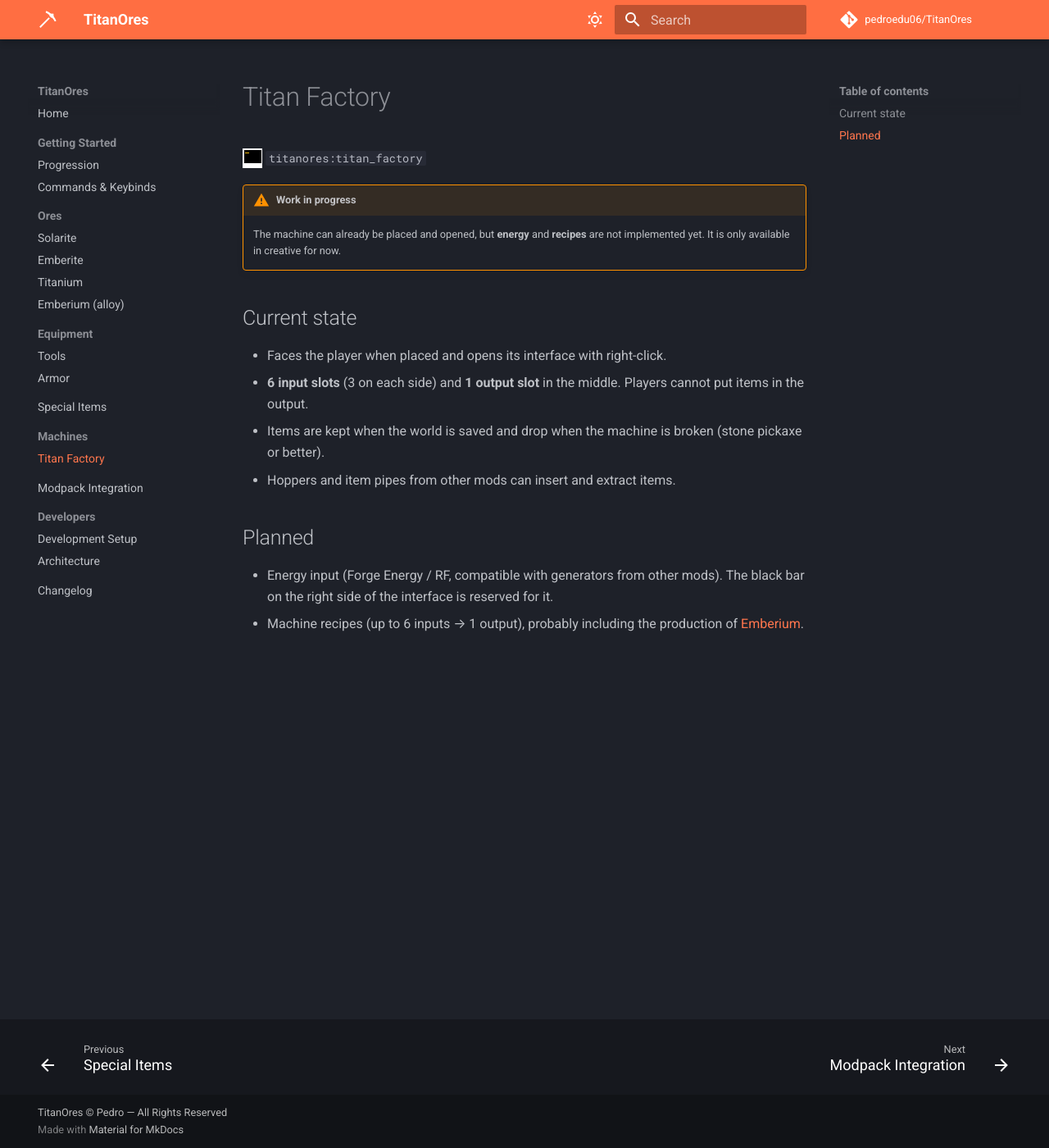
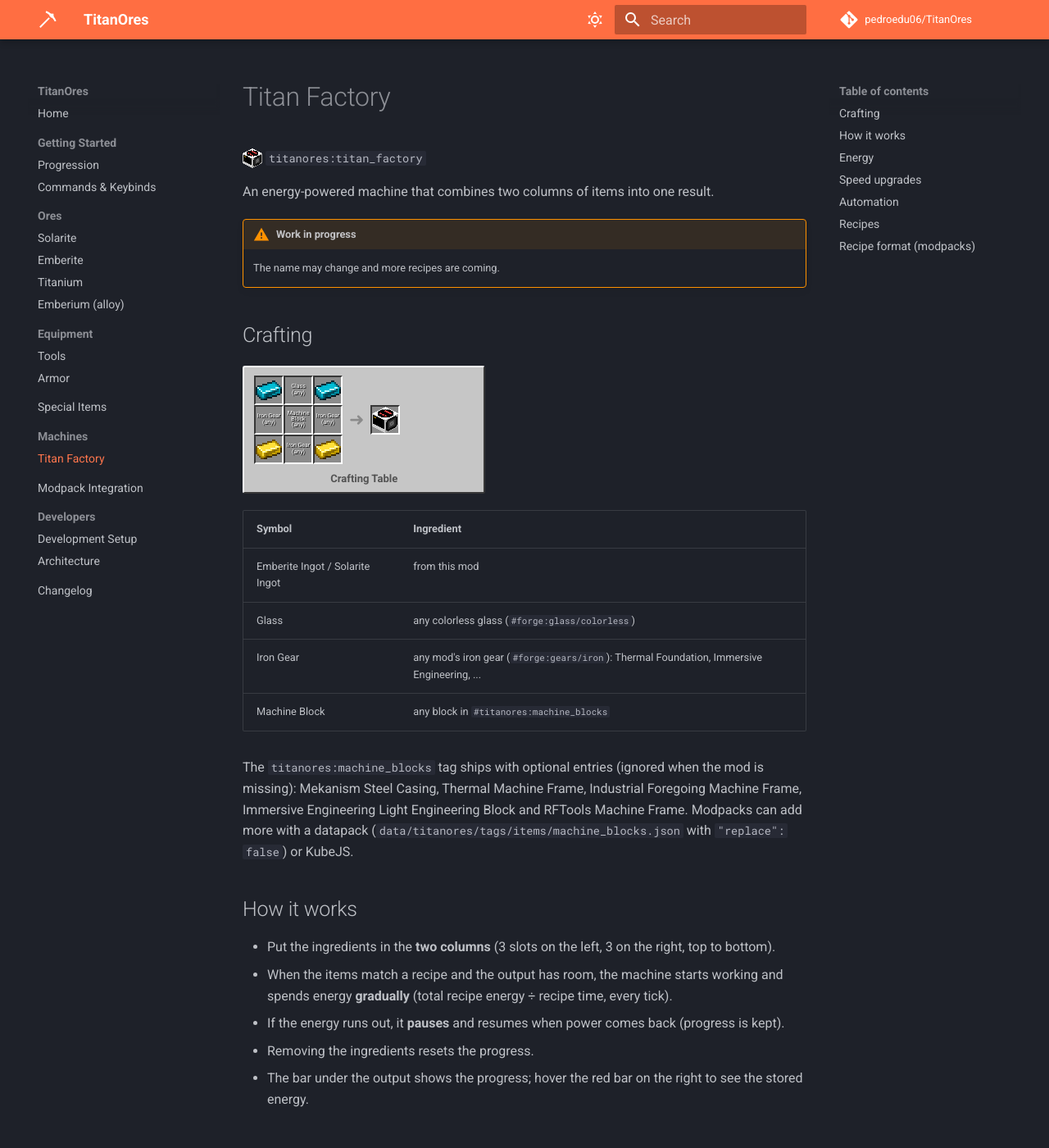
Before and after one commit to pedroedu06/TitanOres_documentacion, an MkDocs documentation site: the page built from docs/titan-factory.md, in a window 1280 px wide and 1400 px high. Shown: the whole window at 82% size. Built offline with MkDocs 1.6.1 and Material for MkDocs 9.7.7, drawn with Linux system fonts in a browser that asks for light colours; comment, search, counter and statistics services are not loaded; some of the changed text lies outside the part shown.

Commit message:
3d blocks gui

````diff
--- a/docs/assets/extra.css
+++ b/docs/assets/extra.css
@@ -37,6 +37,11 @@
   display: grid;
   grid-template-columns: repeat(3, 36px);
   grid-auto-rows: 36px;
+}
+
+.mc-gap {
+  width: 36px;
+  height: 36px;
 }
 
 .mc-line {
--- /dev/null
+++ b/docs/snippets/recipes/emberium_ingot_from_titan_factory.html
@@ -0,0 +1 @@
+<div class="mc-recipe"><div class="mc-grid"><span class="mc-slot" title="Emberite Ingot"><img src="../assets/icons/emberite_ingot.png" alt="Emberite Ingot"></span><span class="mc-gap"></span><span class="mc-slot" title="Titanium Ingot"><img src="../assets/icons/titanium_ingot.png" alt="Titanium Ingot"></span><span class="mc-slot" title="Emberite Ingot"><img src="../assets/icons/emberite_ingot.png" alt="Emberite Ingot"></span><span class="mc-gap"></span><span class="mc-slot" title="Titanium Ingot"><img src="../assets/icons/titanium_ingot.png" alt="Titanium Ingot"></span><span class="mc-slot" title="Emberite Ingot"><img src="../assets/icons/emberite_ingot.png" alt="Emberite Ingot"></span><span class="mc-gap"></span><span class="mc-slot" title="Titanium Ingot"><img src="../assets/icons/titanium_ingot.png" alt="Titanium Ingot"></span></div><span class="mc-arrow">&#10140;</span><span class="mc-slot" title="Emberium Ingot"><img src="../assets/icons/emberium_ingot.png" alt="Emberium Ingot"><span class="mc-count">3</span></span><div class="mc-station">Titan Factory · 40,000,000 FE · 60s · columns can be swapped</div></div>
--- /dev/null
+++ b/docs/snippets/recipes/speed_upgrade_from_titan_factory.html
@@ -0,0 +1 @@
+<div class="mc-recipe"><div class="mc-grid"><span class="mc-slot" title="Clock"><span class="mc-label">Clock</span></span><span class="mc-gap"></span><span class="mc-slot" title="Clock"><span class="mc-label">Clock</span></span><span class="mc-slot" title="Potion of Swiftness"><span class="mc-label">Potion of Swiftness</span></span><span class="mc-gap"></span><span class="mc-slot" title="Potion of Swiftness"><span class="mc-label">Potion of Swiftness</span></span><span class="mc-slot" title="Solarite Ingot"><img src="../assets/icons/solarite_ingot.png" alt="Solarite Ingot"></span><span class="mc-gap"></span><span class="mc-slot" title="Solarite Ingot"><img src="../assets/icons/solarite_ingot.png" alt="Solarite Ingot"></span></div><span class="mc-arrow">&#10140;</span><span class="mc-slot" title="Speed Upgrade"><img src="../assets/icons/speed_upgrade.png" alt="Speed Upgrade"></span><div class="mc-station">Titan Factory · 800,000 FE · 10s · columns can be swapped</div></div>
--- /dev/null
+++ b/docs/snippets/recipes/titan_factory.html
@@ -0,0 +1 @@
+<div class="mc-recipe"><div class="mc-grid"><span class="mc-slot" title="Emberite Ingot"><img src="../assets/icons/emberite_ingot.png" alt="Emberite Ingot"></span><span class="mc-slot" title="#forge:glass/colorless"><span class="mc-label">Glass (any)</span></span><span class="mc-slot" title="Emberite Ingot"><img src="../assets/icons/emberite_ingot.png" alt="Emberite Ingot"></span><span class="mc-slot" title="#forge:gears/iron"><span class="mc-label">Iron Gear (any)</span></span><span class="mc-slot" title="#titanores:machine_blocks"><span class="mc-label">Machine Block (any)</span></span><span class="mc-slot" title="#forge:gears/iron"><span class="mc-label">Iron Gear (any)</span></span><span class="mc-slot" title="Solarite Ingot"><img src="../assets/icons/solarite_ingot.png" alt="Solarite Ingot"></span><span class="mc-slot" title="#forge:gears/iron"><span class="mc-label">Iron Gear (any)</span></span><span class="mc-slot" title="Solarite Ingot"><img src="../assets/icons/solarite_ingot.png" alt="Solarite Ingot"></span></div><span class="mc-arrow">&#10140;</span><span class="mc-slot" title="Titan Factory"><img src="../assets/icons/titan_factory.png" alt="Titan Factory"></span><div class="mc-station">Crafting Table</div></div>
--- a/docs/titan-factory.md
+++ b/docs/titan-factory.md
@@ -2,19 +2,108 @@
 
 ![](assets/icons/titan_factory.png){ .mc-inline } `titanores:titan_factory`
 
+An energy-powered machine that combines two columns of items into one result.
+
 !!! warning "Work in progress"
-    The machine can already be placed and opened, but **energy** and **recipes** are not implemented yet.
-    It is only available in creative for now.
+    The name may change and more recipes are coming.
 
-## Current state
+## Crafting
 
-- Faces the player when placed and opens its interface with right-click.
-- **6 input slots** (3 on each side) and **1 output slot** in the middle. Players cannot put items in the output.
-- Items are kept when the world is saved and drop when the machine is broken (stone pickaxe or better).
-- Hoppers and item pipes from other mods can insert and extract items.
+<div class="recipes">
+--8<-- "recipes/titan_factory.html"
+</div>
 
-## Planned
+| Symbol | Ingredient |
+|---|---|
+| Emberite Ingot / Solarite Ingot | from this mod |
+| Glass | any colorless glass (`#forge:glass/colorless`) |
+| Iron Gear | any mod's iron gear (`#forge:gears/iron`): Thermal Foundation, Immersive Engineering, ... |
+| Machine Block | any block in `#titanores:machine_blocks` |
 
-- Energy input (Forge Energy / RF, compatible with generators from other mods). The black bar on the right side of
-  the interface is reserved for it.
-- Machine recipes (up to 6 inputs → 1 output), probably including the production of [Emberium](emberium.md).
+The `titanores:machine_blocks` tag ships with optional entries (ignored when the mod is missing): Mekanism Steel
+Casing, Thermal Machine Frame, Industrial Foregoing Machine Frame, Immersive Engineering Light Engineering Block and
+RFTools Machine Frame. Modpacks can add more with a datapack (`data/titanores/tags/items/machine_blocks.json` with
+`"replace": false`) or KubeJS.
+
+## How it works
+
+- Put the ingredients in the **two columns** (3 slots on the left, 3 on the right, top to bottom).
+- When the items match a recipe and the output has room, the machine starts working and spends energy **gradually**
+  (total recipe energy ÷ recipe time, every tick).
+- If the energy runs out, it **pauses** and resumes when power comes back (progress is kept).
+- Removing the ingredients resets the progress.
+- The bar under the output shows the progress; hover the red bar on the right to see the stored energy.
+
+## Energy
+
+| Property | Value |
+|---|---|
+| Energy type | Forge Energy (FE / RF): works with Mekanism, Powah, Thermal, etc. |
+| Buffer | **100,000,000 FE** |
+| Input limit | none (limited only by the cable) |
+| Accepts energy from | every side |
+
+## Speed upgrades
+
+![](assets/icons/speed_upgrade.png){ .mc-inline } **Speed Upgrade** (`titanores:speed_upgrade`) goes into the
+**upgrade slot** in the tab on the right side of the GUI, next to the energy bar (up to 4 stacked). Hover the tab icon to see how many are installed.
+
+| Upgrades | Speed | Emberium recipe time | FE/t |
+|---|---|---|---|
+| 0 | x1 | 60 s | ~33,333 |
+| 1 | x2 | 30 s | ~66,667 |
+| 2 | x4 | 15 s | ~133,334 |
+| 3 | x8 | 7.5 s | ~266,667 |
+| 4 | x16 | 3.75 s | ~533,334 |
+
+Each upgrade halves the recipe time. The **total energy per craft stays the same**, so the machine pulls more FE per
+tick: faster crafting needs better cables and generators. It is made in the machine itself (see Recipes below).
+
+## Automation
+
+| Side | Items |
+|---|---|
+| **Top** | **Input.** Hoppers, pipes, AE2 / Refined Storage interfaces insert here. |
+| **Bottom** | **Output.** Pull the result from below. |
+| Sides | no item access |
+
+Upgrade slots are not accessible by automation.
+
+!!! tip "Smart column filling"
+    Recipes are column based, so items inserted from the top go to the column that already holds the same item
+    (or the first empty column) and are spread over its 3 slots. Inserting 3 Emberite Ingots and then
+    3 Titanium Ingots from a hopper builds the Emberium recipe automatically.
+
+## Recipes
+
+<div class="recipes">
+--8<-- "recipes/emberium_ingot_from_titan_factory.html"
+--8<-- "recipes/speed_upgrade_from_titan_factory.html"
+</div>
+
+The Speed Upgrade needs the plain **Potion of Swiftness** (3:00): the long, strong and splash versions are not accepted.
+Its columns mix different items, so it has to be filled by hand (top automation cannot build it).
+
+## Recipe format (modpacks)
+
+Recipes are data-driven (`data/<namespace>/recipes/*.json`) and can be added or changed with a datapack:
+
+```json
+{
+  "type": "titanores:titan_factory",
+  "left":  [ {"item": "titanores:emberite_ingot"}, {"item": "titanores:emberite_ingot"}, {"item": "titanores:emberite_ingot"} ],
+  "right": [ {"item": "titanores:titanium_ingot"}, {"item": "titanores:titanium_ingot"}, {"item": "titanores:titanium_ingot"} ],
+  "mirrored": true,
+  "energy": 40000000,
+  "time": 1200,
+  "result": { "item": "titanores:emberium_ingot", "count": 3 }
+}
+```
+
+| Field | Meaning |
+|---|---|
+| `left`, `right` | Up to 3 ingredients each, top to bottom. `null` = that slot must be empty. Each position consumes 1 item. Tags work (`{"tag": "forge:ingots/iron"}`). |
+| `mirrored` | Also accept the two columns swapped. |
+| `energy` | Total FE for one craft. |
+| `time` | Ticks (20 ticks = 1 second). FE per tick = `energy / time`. |
+| `result` | Output item and count. |
````
Also changed, not shown: docs/changelog.md (+2 -2 lines), docs/dev-architecture.md (+6 -2 lines), docs/emberium.md (+9 -4 lines), docs/assets/icons/emberite_block.png, docs/assets/icons/emberite_ore.png, docs/assets/icons/emberium_block.png, docs/assets/icons/solarite_block.png, docs/assets/icons/solarite_lantern.png, docs/assets/icons/solarite_ore.png, docs/assets/icons/speed_upgrade.png (added), docs/assets/icons/titan_factory.png, docs/assets/icons/titanium_block.png, docs/assets/icons/titanium_ore.png, 1 other file.
